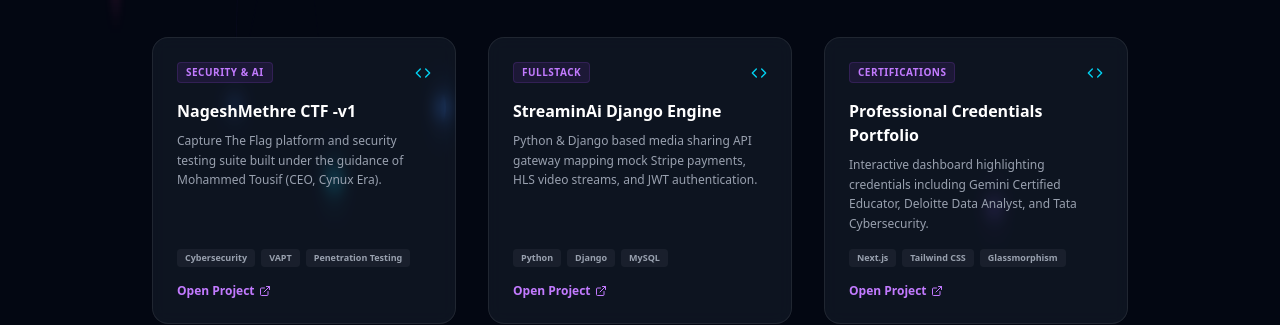
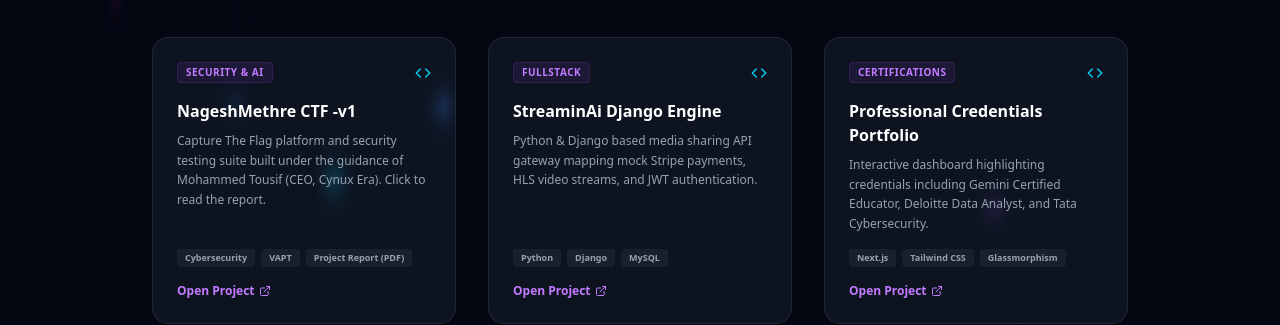
Before and after one commit to nageshmethre/nageshshivajimethre.github.io, a Next.js app: page / in a window 1280 px wide. Shown: the part 1488-1813 px from the top of the page. Built offline with nearby package versions, Linux system fonts and the light colour scheme.

Commit message:
feat: add PDF ctf project report and update project link to point directly to PDF

```diff
--- a/src/data/portfolioData.ts
+++ b/src/data/portfolioData.ts
@@ -64,10 +64,10 @@
 export const PROJECTS: Project[] = [
   {
     title: 'NageshMethre CTF -v1',
-    description: 'Capture The Flag platform and security testing suite built under the guidance of Mohammed Tousif (CEO, Cynux Era).',
+    description: 'Capture The Flag platform and security testing suite built under the guidance of Mohammed Tousif (CEO, Cynux Era). Click to read the report.',
     longDescription: 'Completed in fulfillment of MCA SDP requirements. Focuses on penetration testing, vulnerability assessment, cyber forensics, and system network audits.',
-    tags: ['Cybersecurity', 'VAPT', 'Penetration Testing', 'Network Security'],
-    github: 'https://github.com/nageshmethre/nageshshivajimethre.github.io',
+    tags: ['Cybersecurity', 'VAPT', 'Project Report (PDF)', 'Network Security'],
+    github: '/nagesh_ctf_report.pdf',
     category: 'Security & AI'
   },
   {
```
Also changed, not shown: 1 other file (tests, documents, lock files or other folders).
